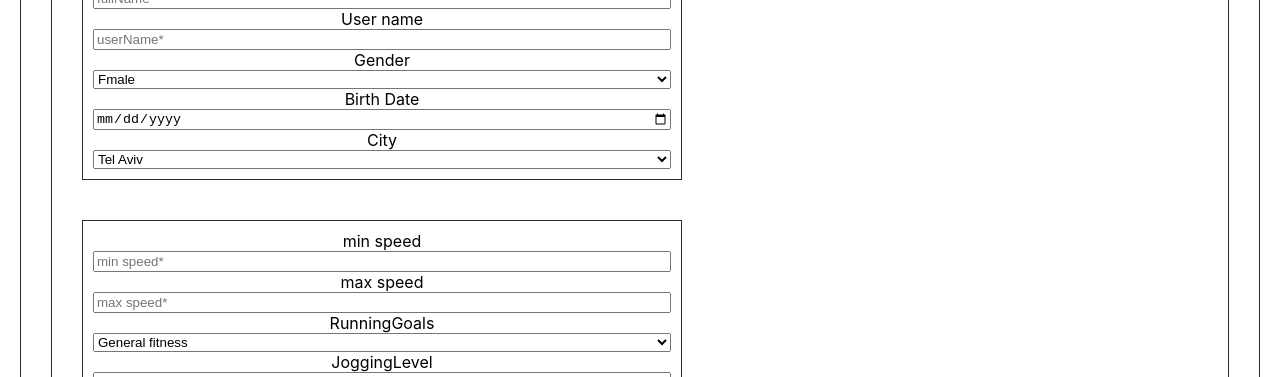
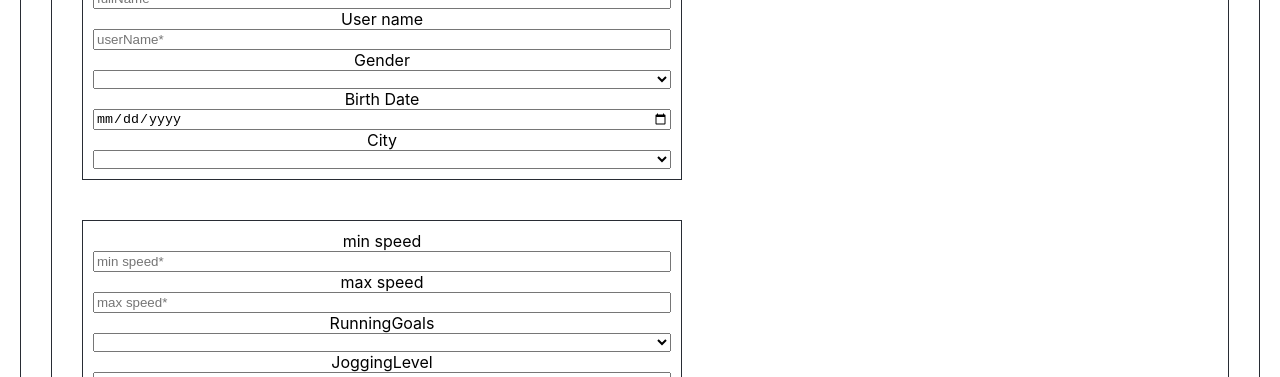
Before and after one commit to RevitalS/2run-app, a React (Create React App) app in the folder frontend/: page /details in a window 1280 px wide. Shown: the part 423-800 px from the top of the page. Built offline with nearby package versions, Linux system fonts and the light colour scheme.

Commit message:
navigate

```diff
--- a/frontend/src/components/Cover.tsx
+++ b/frontend/src/components/Cover.tsx
@@ -1,12 +1,14 @@
 
 import React from 'react';
+import { useNavigate} from 'react-router-dom';
 
 const Cover: React.FC= () => {
+  const navigate = useNavigate();
 
   return (
     <div>
         <h1>Find Someone to Run With </h1>
-        <button>Let's Start!</button>
+        <button onClick={()=>{navigate('/sign-up')}}>Let's Start!</button>
     </div>
   );
 };
--- a/frontend/src/components/Registration.tsx
+++ b/frontend/src/components/Registration.tsx
@@ -22,14 +22,13 @@
     const dispatch = useAppDispatch();
     const { handleSubmit, handleChange, data: userLogin, errors } = useForm<ILoginUser>({
         onSubmit: () => {
-            console.log(userLogin);
-            navigate(`details`)},
+            navigate(`/details`)},
 
       });
       dispatch(initlogUser(userLogin));
 
       return (
-        <form className={styles} onSubmit={handleSubmit}>
+        <form className={styles} >
         <div className="details">
 
         <label>UserName</label>
@@ -61,7 +60,7 @@
 
         {errors.password && <p className="error">{errors.password}</p>}
 
-        <div><button >Create account</button></div>
+        <div><button>Create account</button></div>
         </div>
     </form>
 
--- a/frontend/src/components/personalDetails.tsx
+++ b/frontend/src/components/personalDetails.tsx
@@ -8,24 +8,14 @@
 import DropdownGeneric from './DropdownGeneric';
 import {IUser} from '../models/IUser'
 import {initUser} from '../store/userSlice';
+import { useNavigate} from 'react-router-dom';
 
 
 interface IProps {
 	profilePicture: string;
 }
 
-
-const PesronalDetails: React.FC<IProps> = ({profilePicture}) => {
-
-    const { handleSubmit, handleChange, data: user, errors } = useForm<IUser>({
-        onSubmit: () => alert('User submitted!'),
-      });
-
-    const dispatch = useAppDispatch();
-    //user.profilePicture=profilePicture;
-    dispatch(initUser(user));
-
-    const styles = css`
+const styles = css`
     display: flex;
     flex-direction: column;
 
@@ -47,34 +37,52 @@
        height : 50px;
     }`;
 
+
+const PesronalDetails: React.FC<IProps> = ({profilePicture}) => {
+    const navigate = useNavigate();
+    const { handleSubmit, handleChange, data: user, errors } = useForm<IUser>({
+        onSubmit: () => navigate(`/`),
+      });
+
+    const dispatch = useAppDispatch();
+    //user.profilePicture=profilePicture;
+    dispatch(initUser(user));
+
+
+
     const gender = {
         handleChange: handleChange,
         type: 'Gender',
-        options: Object.values(Gender).slice(1),
+        options: Object.values(Gender),
+        isRequired:true,
       };
 
     const city = {
         handleChange: handleChange,
         type: 'City',
-        options: Object.values(City).slice(1),
+        options: Object.values(City),
+        isRequired:true,
       };
 
       const joggingLevel = {
         handleChange: handleChange,
         type: 'JoggingLevel',
-        options: Object.values(JoggingLevel).slice(1),
+        options: Object.values(JoggingLevel),
+        isRequired:true,
       };
 
       const runningGoals = {
         handleChange: handleChange,
         type: 'RunningGoals',
-        options: Object.values(RunningGoals).slice(1),
+        options: Object.values(RunningGoals),
+        isRequired:true,
       };
 
       const  prefences= {
         handleChange: handleChange,
         type: 'Prefences',
-        options: Object.values(Prefences).slice(1),
+        options: Object.values(Prefences),
+        isRequired:true,
       };
 
 
--- a/frontend/src/index.tsx
+++ b/frontend/src/index.tsx
@@ -13,6 +13,7 @@
 import MessagePage from './components/MessagePage';
 import MessageList from './components/MessageList';
 import { PersonalDetailsForm } from './components/PersonalDetailsForm';
+import SignUp from './components/SignUp';
 
 ReactDOM.render(
   <React.StrictMode>
@@ -21,9 +22,10 @@
         <Routes>
           <Route path='/' element={<App />}>
             <Route index element={<ListPage />} />
+            <Route path='details' element={<PersonalDetailsForm />} />
+            <Route path='sign-up' element={<SignUp/>} />
+            <Route path='my-profile' element={<UserProfile />} />
             <Route path=':username' element={<MatchingProfile />} />
-            <Route path='details' element={<PersonalDetailsForm />} />
-            <Route path='my-profile' element={<UserProfile />} />
             <Route path='inbox' element={<Inbox />}>
               <Route index element={<MessageList/>}/>
               <Route path=':username' element={<MessagePage />} />
```
